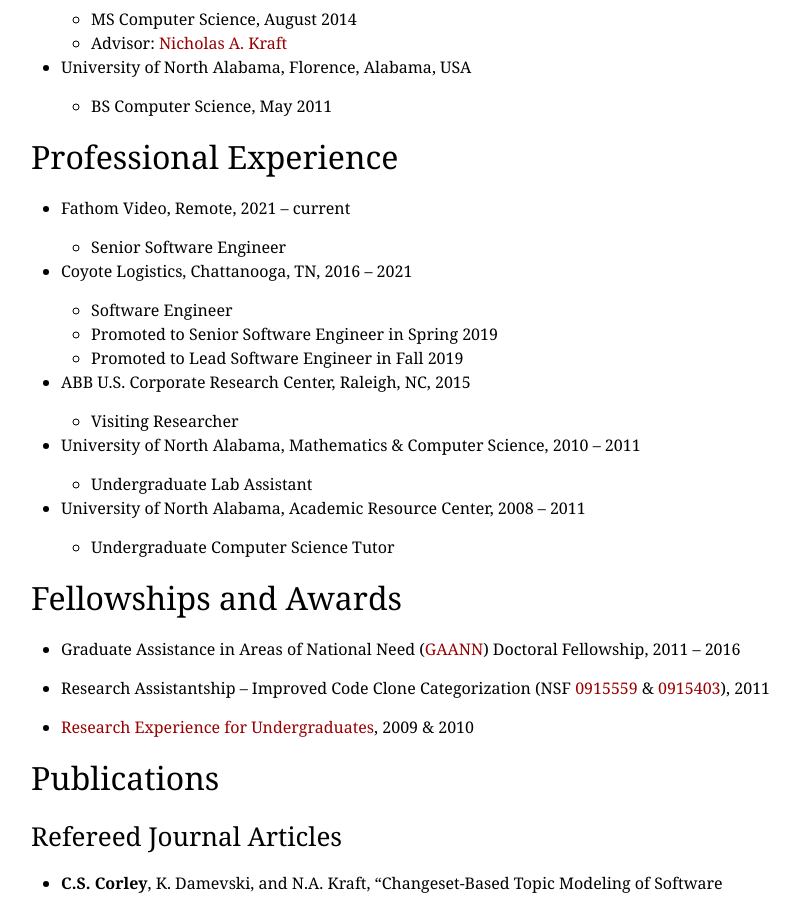
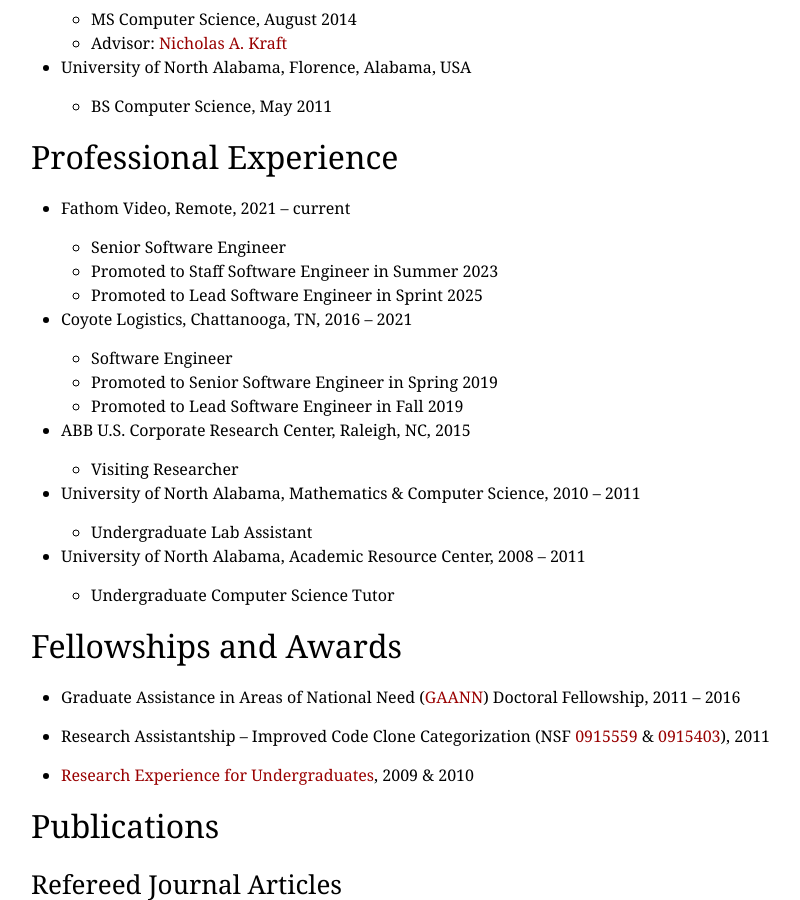
Before and after one commit to cscorley/cscorley.github.io, a Jekyll site: the page built from vita.md, in a window 1280 px wide and 900 px high, scrolled down 602 px. Shown: the whole window, without its empty margins (239-1039 px from the left). Built offline with Jekyll 4.4.1, drawn with Linux system fonts in a browser that asks for light colours.

Commit message:
checkpoint

```diff
--- a/vita.md
+++ b/vita.md
@@ -62,6 +62,8 @@
 - Fathom Video, Remote, 2021 -- current
 
   - Senior Software Engineer
+  - Promoted to Staff Software Engineer in Summer 2023
+  - Promoted to Lead Software Engineer in Sprint 2025
 
 - Coyote Logistics, Chattanooga, TN, 2016 -- 2021
 
```
Also changed, not shown: 2 other files.
